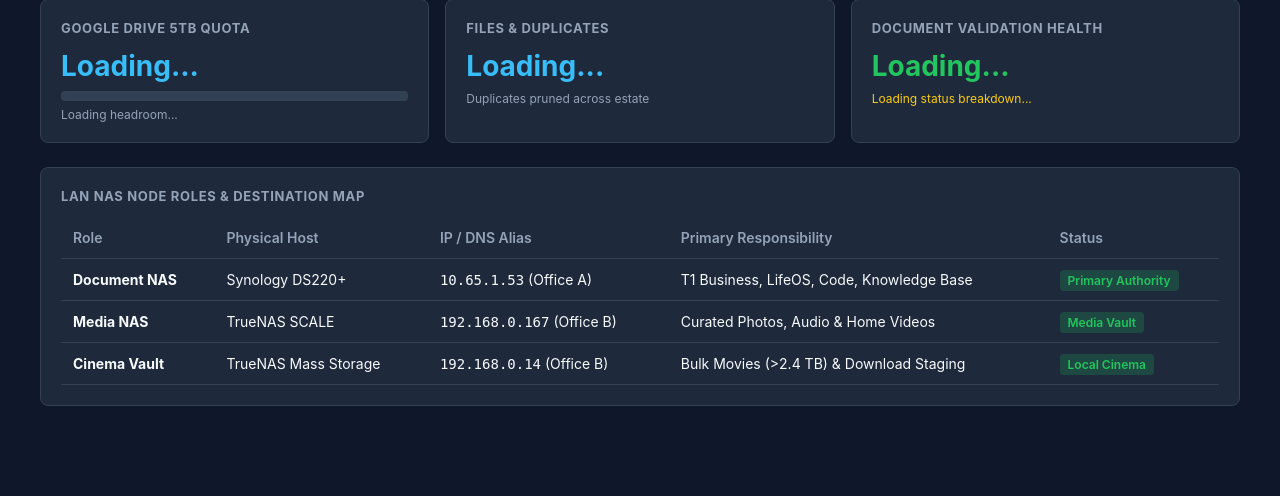
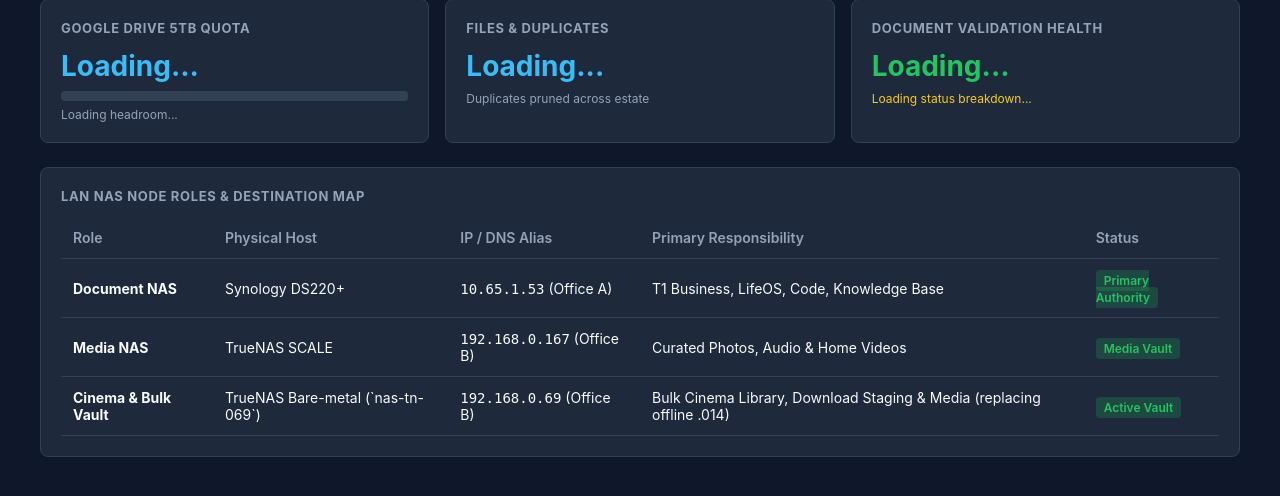
Before and after one commit to yzscmsg/gdrive-data-hub, a Python web app: template portal/templates/index.html in a window 1280 px wide. Shown: the part 180-676 px from the top of the page. Run offline with Jinja, Linux system fonts and the light colour scheme; the template is opened without the code that fills it, so the values that code supplies are empty.

Commit message:
fix(topology): assign 192.168.0.69 as active Cinema Vault replacing inactive .014

```diff
--- a/hub/core/config.py
+++ b/hub/core/config.py
@@ -24,7 +24,7 @@ DEFAULTS = {
     "conflict_resolution_policy": "BRANCH_BOTH",
     "lan_node_doc_ip": "10.65.1.53",
     "lan_node_media_ip": "192.168.0.167",
-    "lan_node_movie_ip": "192.168.0.14",
+    "lan_node_movie_ip": "192.168.0.69",
 }
 
 
--- a/hub/sync/redistribute.py
+++ b/hub/sync/redistribute.py
@@ -19,7 +19,7 @@ class RedistributionPlanner:
         """
         doc_ip = self.db.get_config("lan_node_doc_ip", "10.65.1.53")
         media_ip = self.db.get_config("lan_node_media_ip", "192.168.0.167")
-        movie_ip = self.db.get_config("lan_node_movie_ip", "192.168.0.14")
+        movie_ip = self.db.get_config("lan_node_movie_ip", "192.168.0.69")
 
         with self.db.connection() as conn:
             # Fetch files that are in cloud or external source but missing on their target LAN role
@@ -68,8 +68,8 @@ class RedistributionPlanner:
                         "size_bytes": f["size_bytes"],
                     })
 
-                # Rule 3: Movies belong on Cinema Vault
-                elif category == "movie" and "LAN_TRUENAS_014" not in origins:
+                # Rule 3: Movies belong on Cinema Vault (192.168.0.69)
+                elif category == "movie" and "LAN_TRUENAS_069" not in origins:
                     movie_tasks.append({
                         "file_id": fid,
                         "file_name": f["file_name"],
--- a/portal/templates/index.html
+++ b/portal/templates/index.html
@@ -130,11 +130,11 @@
                             <td><span class="badge badge-success">Media Vault</span></td>
                         </tr>
                         <tr>
-                            <td><strong>Cinema Vault</strong></td>
-                            <td>TrueNAS Mass Storage</td>
-                            <td><code>192.168.0.14</code> (Office B)</td>
-                            <td>Bulk Movies (&gt;2.4 TB) &amp; Download Staging</td>
-                            <td><span class="badge badge-success">Local Cinema</span></td>
+                            <td><strong>Cinema &amp; Bulk Vault</strong></td>
+                            <td>TrueNAS Bare-metal (`nas-tn-069`)</td>
+                            <td><code>192.168.0.69</code> (Office B)</td>
+                            <td>Bulk Cinema Library, Download Staging &amp; Media (replacing offline .014)</td>
+                            <td><span class="badge badge-success">Active Vault</span></td>
                         </tr>
                     </tbody>
                 </table>
--- a/schema/seed_config.sql
+++ b/schema/seed_config.sql
@@ -18,4 +18,4 @@ INSERT OR REPLACE INTO system_config (config_key, config_value, value_type, desc
 ('conflict_resolution_policy', 'BRANCH_BOTH', 'string', 'Default action on concurrent edit conflict: BRANCH_BOTH, ACCEPT_LAN, ACCEPT_CLOUD'),
 ('lan_node_doc_ip', '10.65.1.53', 'string', 'IP of designated LAN Document NAS (Synology DS220+)'),
 ('lan_node_media_ip', '192.168.0.167', 'string', 'IP of designated LAN Media NAS (TrueNAS Photos & Music)'),
-('lan_node_movie_ip', '192.168.0.14', 'string', 'IP of designated LAN Cinema Vault (TrueNAS bulk movies)');
+('lan_node_movie_ip', '192.168.0.69', 'string', 'IP of designated LAN Cinema Vault (TrueNAS nas-tn-069, replacing inactive .014)');
```
Also changed, not shown: docs/01-architecture-overview.md (+3 -3 lines), README.md.
